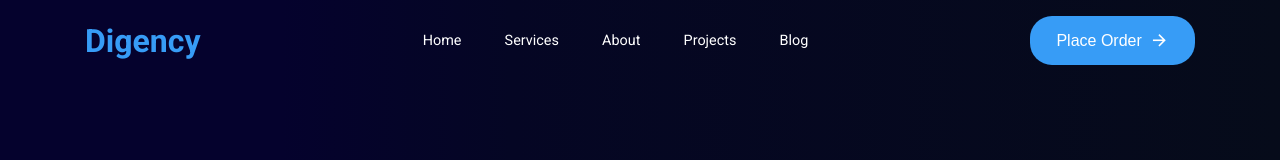
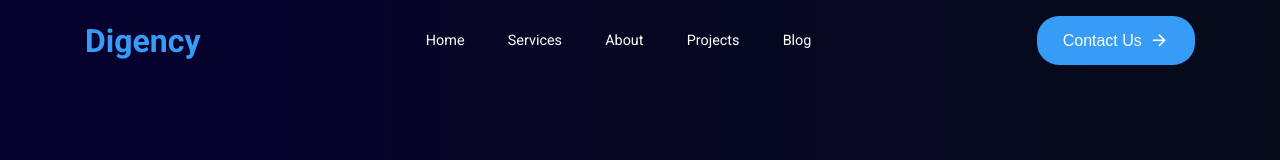
Before and after one commit to iameenalam/Digital-Agency-Website, a React (Create React App) app: page / in a window 1280 px wide. Shown: the top 160 px of the page. Built offline with nearby package versions, Linux system fonts and the light colour scheme.

Commit message:
header section updated

```diff
--- a/src/components/Header/Header.css
+++ b/src/components/Header/Header.css
@@ -33,12 +33,12 @@
   cursor: pointer;
 }
 
-.place__order {
+.contact__us {
   display: flex;
   align-items: center;
 }
 
-.place__order-btn {
+.contact__us-btn {
   background-color: var(--primary-color);
   color: white;
   border: 2px solid transparent;
@@ -51,12 +51,12 @@
   column-gap: 0.5rem;
 }
 
-.place__order-btn:hover {
+.contact__us-btn:hover {
   background-color: var(--primary-color-dark);
   border: 2px solid white;
 }
 
-.place__order-btn i {
+.contact__us-btn i {
   font-size: 1.2rem;
 }
 
--- a/src/components/Header/Header.jsx
+++ b/src/components/Header/Header.jsx
@@ -46,9 +46,9 @@ const Header = () => {
               ))}
             </ul>
           </div>
-          <div className="place__order">
-            <button className="place__order-btn" onClick={() => window.location.href = '/contactus'}>
-              Place Order <i className="ri-arrow-right-line"></i>
+          <div className="contact__us">
+            <button className="contact__us-btn" onClick={() => window.location.href = '/contactus'}>
+              Contact Us <i className="ri-arrow-right-line"></i>
             </button>
           </div>
         </div>
```
